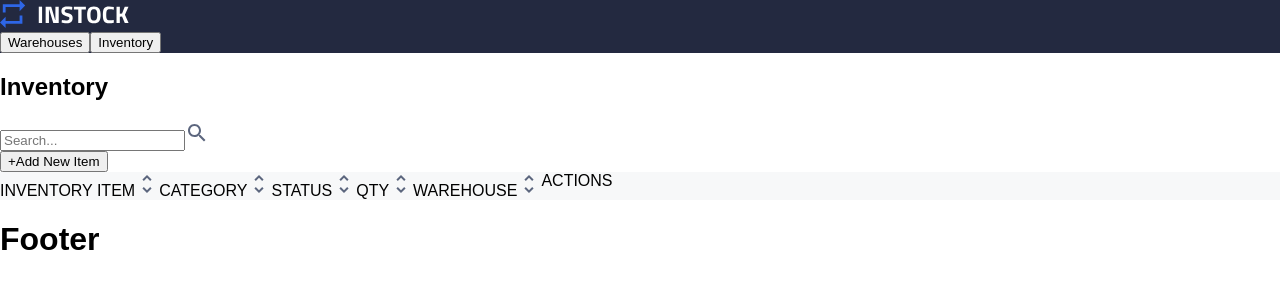
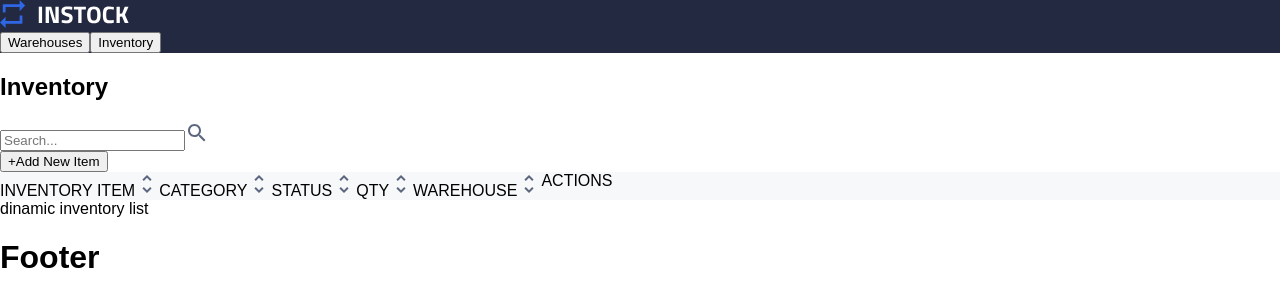
Before and after one commit to vivi-su/instock-colwood, a React (Create React App) app: page /inventory in a window 1280 px wide. Shown: the top 306 px of the page. Built offline with nearby package versions, Linux system fonts and the light colour scheme; no server answers.

Commit message:
created separate component to render inventory list dynamically

```diff
--- /dev/null
+++ b/src/components/inventoryItemsList/InventoryItemsList.js
@@ -0,0 +1,9 @@
+import "./InventoryItemsList.scss";
+
+export default function InventoryItemsList() {
+  return (
+    <>
+      <span>dinamic inventory list</span>
+    </>
+  );
+}
--- /dev/null
+++ b/src/components/inventoryItemsList/InventoryItemsList.scss
@@ -0,0 +1,2 @@
+@use "../../styles/partials/breakpoints" as *;
+@use "../../styles/partials/colors" as *;
--- a/src/pages/inventory/Inventory.js
+++ b/src/pages/inventory/Inventory.js
@@ -1,5 +1,6 @@
 //Ticket 20 - Markup for header and calling a component for Inventory list
 import "./Inventory.scss";
+import InventoryItemsList from "../../components/inventoryItemsList/InventoryItemsList";
 import searchIcon from "../../assets/icons/search-24px.svg";
 import sortIcon from "../../assets/icons/sort-24px.svg";
 import axios from "axios";
@@ -77,7 +78,7 @@ export default function Inventory() {
         </section>
         {/* Inventory list rendered dinamically */}
         <section className="inventory__item-list-container">
-          {/* <InventoryList/> */}
+          <InventoryItemsList />
         </section>
       </div>
     </>
```
